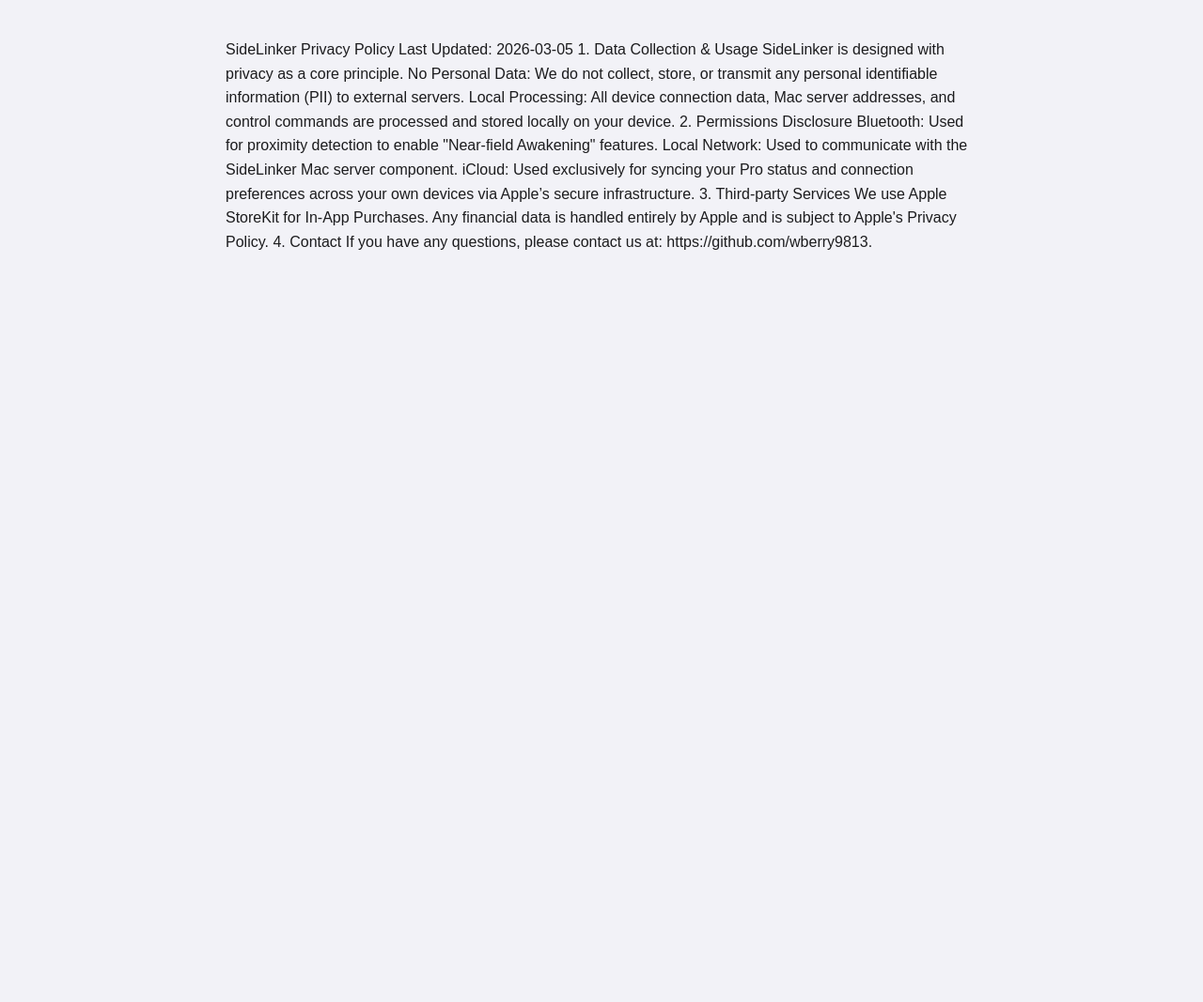
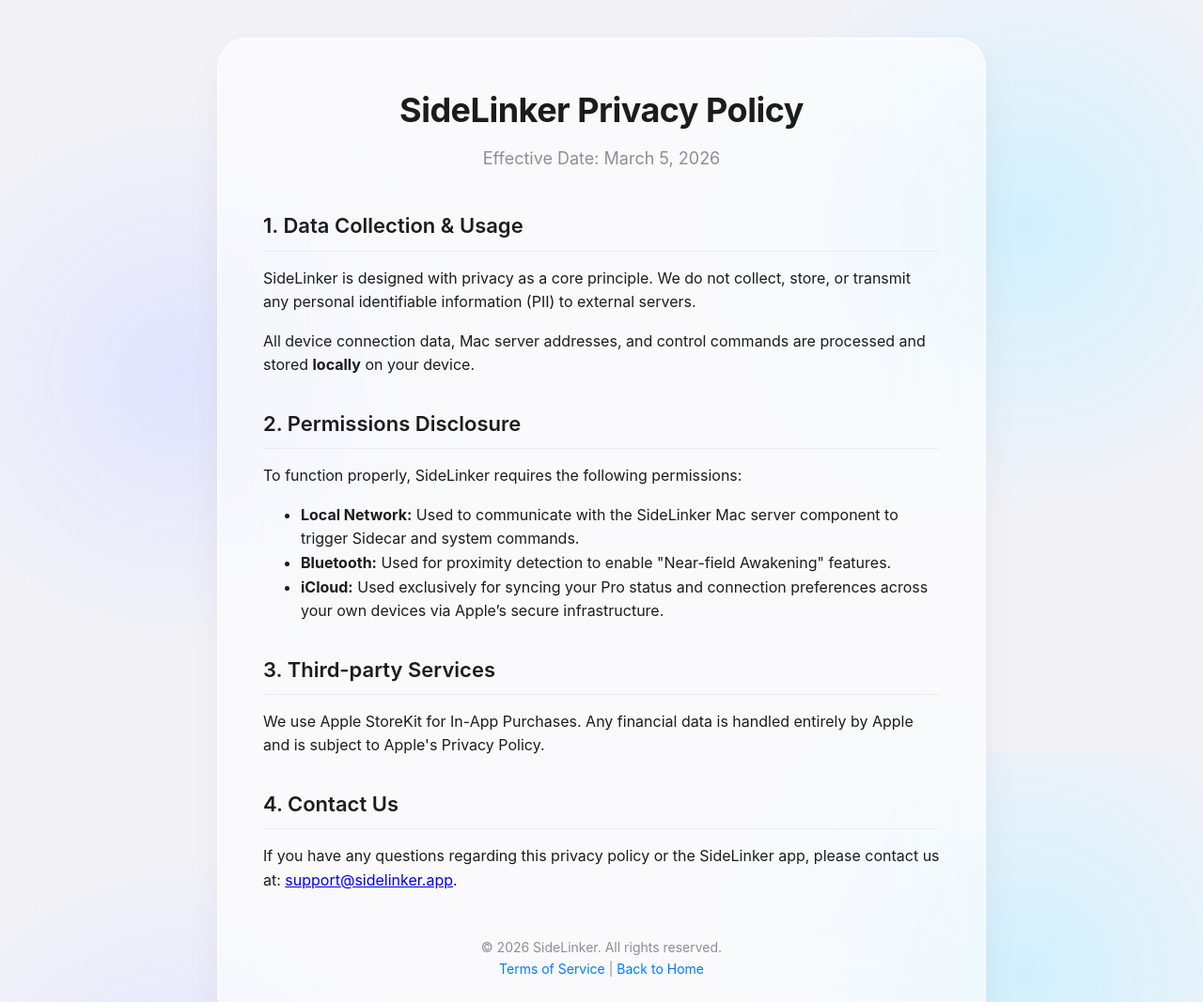
Before and after one commit to wberry9813/SideLinker-Home, a plain HTML site: page docs/privacy.html in a window 1280 px wide. Shown: the top 1067 px of the page at 94% size. Before the commit the page ends 800 px from the top, so only its background shows below. Drawn offline with Linux system fonts and the light colour scheme.

Commit message:
Update privacy.html

```diff
--- a/docs/privacy.html
+++ b/docs/privacy.html
@@ -1,35 +1,145 @@
 <!DOCTYPE html>
-<html>
+<html lang="zh-CN">
 <head>
-  <title>SideLinker - Privacy Policy</title>
-  <style>
-    body { background-color: #F2F2F7; color: #1C1C1E; max-width: 800px; margin: auto; padding: 50px; }
-    h1 { border-bottom: 1px solid #D1D1D6; padding-bottom: 10px; }
-</style>
+    <meta charset="UTF-8">
+    <meta name="viewport" content="width=device-width, initial-scale=1.0">
+    <title>SideLinker - Seamless Mac Control</title>
+    <style>
+        /* 基础重置与系统字体引入 */
+        :root {
+            --bg-color: #F2F2F7; /* 苹果系统浅灰底色 */
+            --text-primary: #1C1C1E;
+            --text-secondary: #8E8E93;
+            --glass-bg: rgba(255, 255, 255, 0.6); /* 毛玻璃底色 */
+            --glass-border: rgba(255, 255, 255, 0.8);
+            --accent-color: #007AFF; /* 苹果标准蓝，可换成你的薄荷绿 */
+        }
+
+        body {
+            margin: 0;
+            padding: 0;
+            background-color: var(--bg-color);
+            /* 使用类似系统壁纸的微妙渐变背景，增强玻璃感 */
+            background-image: radial-gradient(circle at 15% 50%, rgba(220, 225, 255, 0.8), transparent 25%),
+                              radial-gradient(circle at 85% 30%, rgba(200, 240, 255, 0.8), transparent 25%);
+            background-attachment: fixed;
+            font-family: -apple-system, BlinkMacSystemFont, "Segoe UI", Roboto, Helvetica, Arial, sans-serif;
+            color: var(--text-primary);
+            line-height: 1.6;
+            display: flex;
+            justify-content: center;
+            align-items: center;
+            min-height: 100vh;
+            padding: 40px 20px;
+            box-sizing: border-box;
+        }
+
+        /* 核心：毛玻璃容器 (Bento 风格) */
+        .glass-container {
+            background: var(--glass-bg);
+            /* 关键：高斯模糊 */
+            backdrop-filter: blur(40px);
+            -webkit-backdrop-filter: blur(40px);
+            /* 内部描边模拟边缘反光 */
+            border: 1px solid var(--glass-border);
+            border-radius: 32px;
+            padding: 48px;
+            max-width: 720px;
+            width: 100%;
+            /* 弥散阴影 */
+            box-shadow: 0 20px 40px rgba(0, 0, 0, 0.05),
+                        inset 0 1px 0 rgba(255, 255, 255, 1);
+        }
+
+        /* 排版细节 */
+        h1 {
+            font-size: 36px;
+            font-weight: 700;
+            letter-spacing: -0.5px;
+            margin-top: 0;
+            margin-bottom: 8px;
+            text-align: center;
+        }
+
+        .subtitle {
+            text-align: center;
+            color: var(--text-secondary);
+            font-size: 18px;
+            font-weight: 400;
+            margin-bottom: 40px;
+        }
+
+        h2 {
+            font-size: 22px;
+            font-weight: 600;
+            margin-top: 32px;
+            margin-bottom: 16px;
+            border-bottom: 1px solid rgba(0,0,0,0.05);
+            padding-bottom: 8px;
+        }
+
+        p {
+            font-size: 16px;
+            margin-bottom: 16px;
+        }
+
+        /* 底部信息 */
+        .footer {
+            margin-top: 48px;
+            text-align: center;
+            font-size: 14px;
+            color: var(--text-secondary);
+        }
+
+        .footer a {
+            color: var(--accent-color);
+            text-decoration: none;
+        }
+
+        .footer a:hover {
+            text-decoration: underline;
+        }
+
+        /* 响应式适配移动端 */
+        @media (max-width: 600px) {
+            .glass-container {
+                padding: 32px 24px;
+                border-radius: 24px;
+            }
+            h1 { font-size: 28px; }
+            .subtitle { font-size: 16px; }
+        }
+    </style>
 </head>
-<body style="font-family: sans-serif; padding: 40px; line-height: 1.6;">
-SideLinker Privacy Policy
-Last Updated: 2026-03-05
+<body>
 
-1. Data Collection & Usage
-SideLinker is designed with privacy as a core principle.
+    <div class="glass-container">
+        <h1>SideLinker Privacy Policy</h1>
+        <div class="subtitle">Effective Date: March 5, 2026</div>
 
-No Personal Data: We do not collect, store, or transmit any personal identifiable information (PII) to external servers.
+        <h2>1. Data Collection & Usage</h2>
+        <p>SideLinker is designed with privacy as a core principle. We do not collect, store, or transmit any personal identifiable information (PII) to external servers.</p>
+        <p>All device connection data, Mac server addresses, and control commands are processed and stored <strong>locally</strong> on your device.</p>
 
-Local Processing: All device connection data, Mac server addresses, and control commands are processed and stored locally on your device.
+        <h2>2. Permissions Disclosure</h2>
+        <p>To function properly, SideLinker requires the following permissions:</p>
+        <ul>
+            <li><strong>Local Network:</strong> Used to communicate with the SideLinker Mac server component to trigger Sidecar and system commands.</li>
+            <li><strong>Bluetooth:</strong> Used for proximity detection to enable "Near-field Awakening" features.</li>
+            <li><strong>iCloud:</strong> Used exclusively for syncing your Pro status and connection preferences across your own devices via Apple’s secure infrastructure.</li>
+        </ul>
 
-2. Permissions Disclosure
+        <h2>3. Third-party Services</h2>
+        <p>We use Apple StoreKit for In-App Purchases. Any financial data is handled entirely by Apple and is subject to Apple's Privacy Policy.</p>
 
-Bluetooth: Used for proximity detection to enable "Near-field Awakening" features.
+        <h2>4. Contact Us</h2>
+        <p>If you have any questions regarding this privacy policy or the SideLinker app, please contact us at: <a href="mailto:support@sidelinker.app">support@sidelinker.app</a>.</p>
 
-Local Network: Used to communicate with the SideLinker Mac server component.
+        <div class="footer">
+            &copy; 2026 SideLinker. All rights reserved.<br>
+            <a href="terms.html">Terms of Service</a> | <a href="index.html">Back to Home</a>
+        </div>
+    </div>
 
-iCloud: Used exclusively for syncing your Pro status and connection preferences across your own devices via Apple’s secure infrastructure.
-
-3. Third-party Services
-We use Apple StoreKit for In-App Purchases. Any financial data is handled entirely by Apple and is subject to Apple's Privacy Policy.
-
-4. Contact
-If you have any questions, please contact us at: https://github.com/wberry9813.
-    </body>
+</body>
 </html>
```
